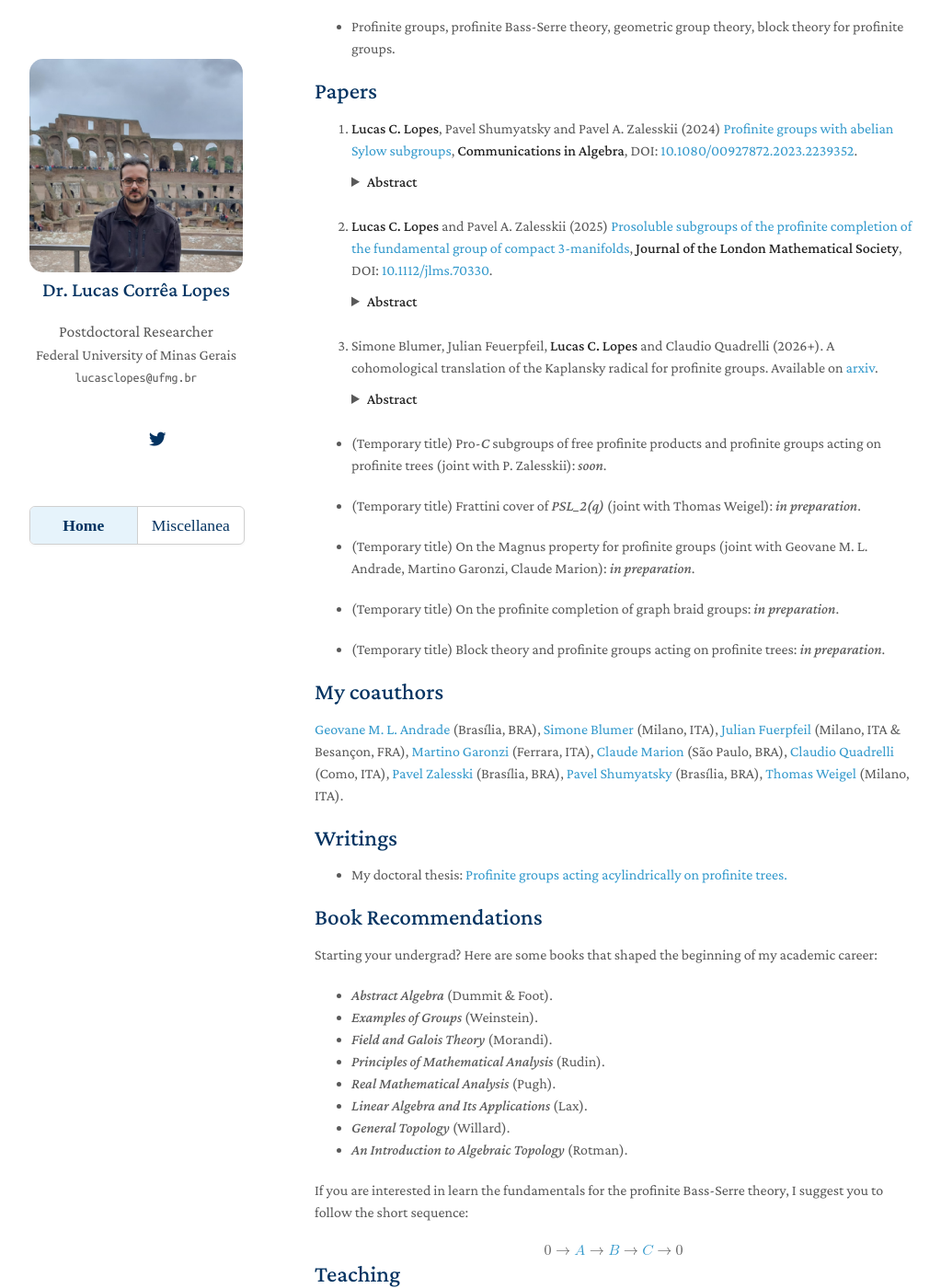
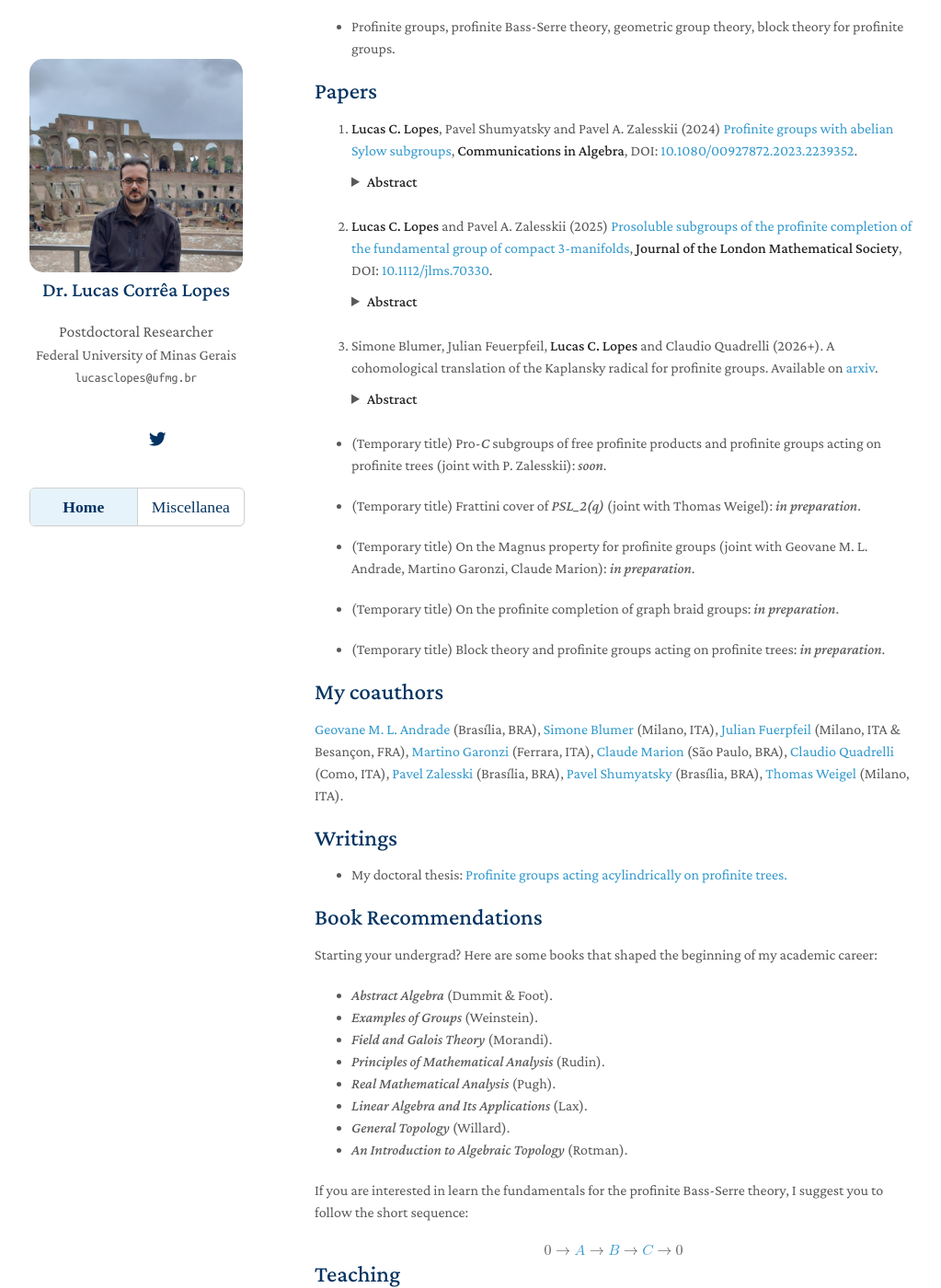
Before and after one commit to lcorrealopes/home, a Jekyll site: the page built from index.md, in a window 1280 px wide and 1400 px high, scrolled down 270 px. Shown: the whole window at 92% size, without its empty margins (128-1151 px from the left). Built offline with Jekyll 4.4.1, drawn with Linux system fonts in a browser that asks for light colours; nearby versions of some CDN libraries; a style sheet for code colours, icons or effects is not loaded.

Commit message:
Update minimal-light.scss

```diff
--- a/_sass/minimal-light.scss
+++ b/_sass/minimal-light.scss
@@ -759,7 +759,7 @@ header ul.nav-menu {
   list-style: none !important;
   width: 100% !important;
   padding: 0 !important;
-  margin: 30px 0 15px 0 !important; /* Maior respiro acima/abaixo */
+  margin: 10px 0 15px 0 !important; /* Maior respiro acima/abaixo */
   border: 1px solid #d0d0d0 !important; /* Borda mais sutil */
   border-radius: 6px !important; /* Canto arredondado suave */
   overflow: hidden !important;
```
